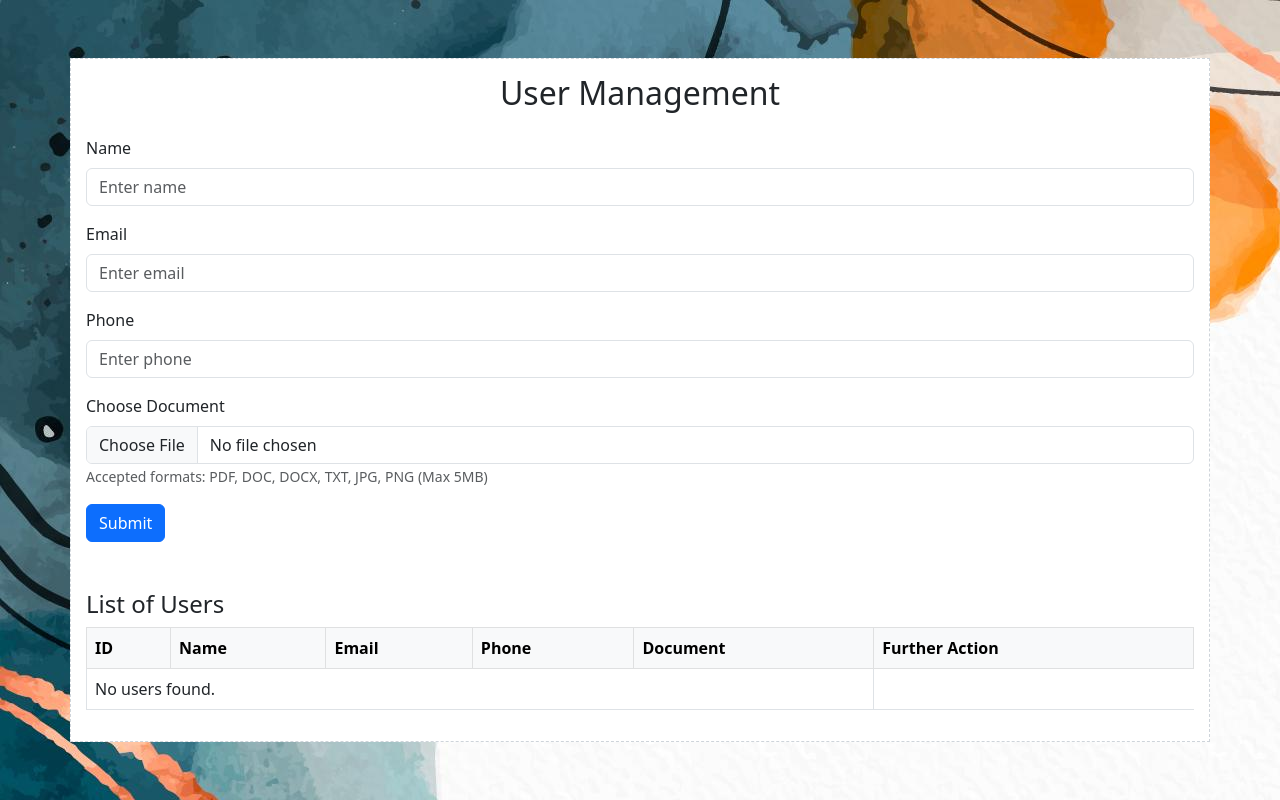
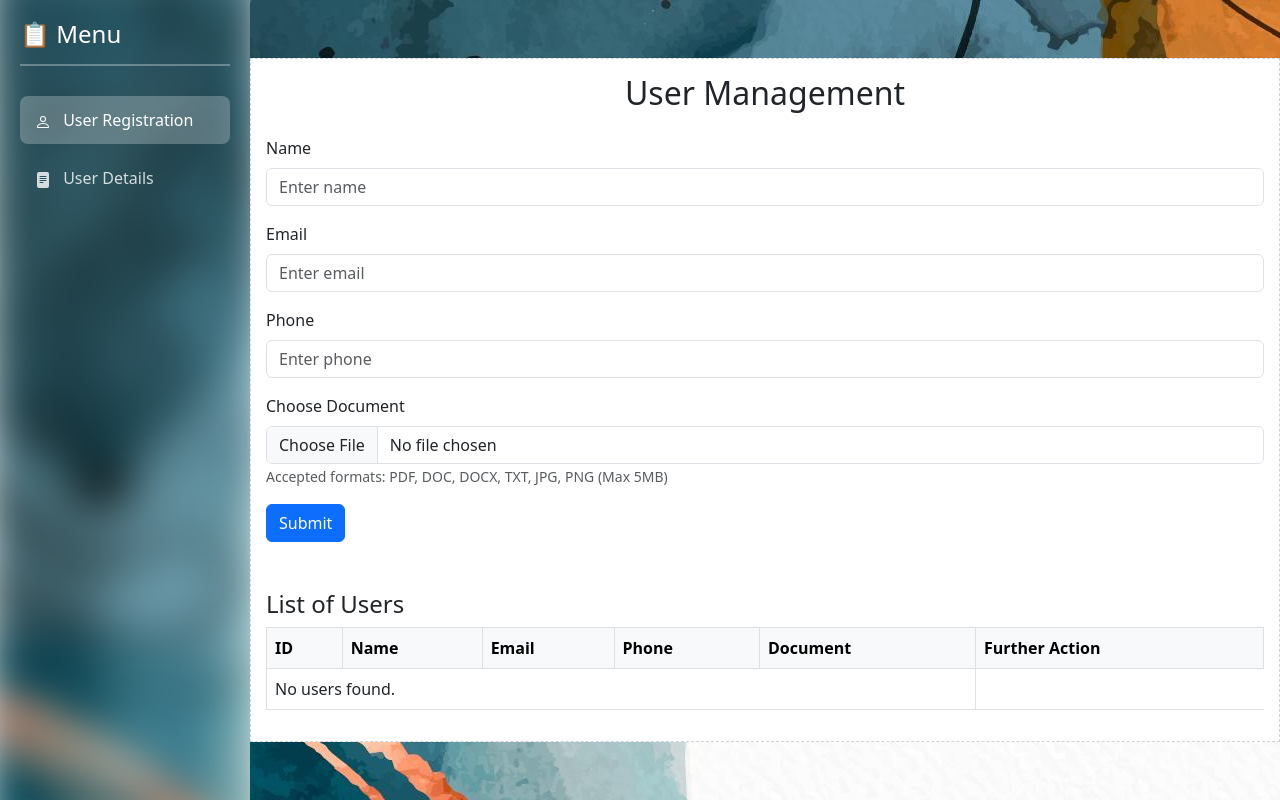
Before and after one commit to Sabujdeep/CRUD-php, a PHP site: page / in a window 1280 px wide. Run offline with PHP 8.4, Linux system fonts and the light colour scheme; data that the repository does not hold is empty.

Commit message:
Added side bar

```diff
--- a/index.php
+++ b/index.php
@@ -1,5 +1,6 @@
 <?php
 include "db_connection.php";  // Connecting to the databawse
+// include "sidebar.php"
 ?>
 
 <!DOCTYPE html>
@@ -14,11 +15,98 @@ include "db_connection.php";  // Connecting to the databawse
       rel="stylesheet"
     />
     <link rel="stylesheet" href="./Styles/style.css">
+  <style>
+    .sidebar {
+    position: fixed;
+    top: 0;
+    left: 0;
+    height: 100vh;
+    width: 250px;
+    padding: 20px;
+    z-index: 1000;
+    overflow: hidden;
+}
+
+.sidebar::before {
+    content: "";
+    position: absolute;
+    inset: 0;
+    background-image: url(./Styles/bg.jpg);
+    /* background-size: cover; */
+    /* background-position: center; */
+    filter: blur(20px);
+    transform: scale(1.1); /* prevent edge blur cut */
+    z-index: -1;
+}
+
+      .sidebar h3 {
+        color: white;
+        font-size: 1.5rem;
+        margin-bottom: 30px;
+        padding-bottom: 15px;
+        border-bottom: 2px solid rgba(255,255,255,0.3);
+      }
+
+      .sidebar .nav-link {
+        color: rgba(255,255,255,0.8);
+        padding: 12px 15px;
+        margin-bottom: 10px;
+        border-radius: 8px;
+        transition: all 0.3s ease;
+        font-weight: 500;
+      }
+
+      .sidebar .nav-link:hover {
+        background: rgba(255,255,255,0.2);
+        color: white;
+        transform: translateX(5px);
+      }
+
+      .sidebar .nav-link.active {
+        background: rgba(255,255,255,0.25);
+        color: white;
+      }
+
+      .mainContainer {
+        margin-left: 250px;
+      }
+
+      @media (max-width: 768px) {
+        .sidebar {
+          width: 100%;
+          height: auto;
+          position: relative;
+        }
+
+        .mainContainer {
+          margin-left: 0;
+        }
+      }
+  </style>
   </head>
   <body>
+    <!-- SIDEBAR -->
+    <div class="sidebar">
+      <h3>📋 Menu</h3>
+      <nav class="nav flex-column">
+        <a class="nav-link active" href="#registration">
+          <svg width="16" height="16" fill="currentColor" class="me-2" viewBox="0 0 16 16">
+            <path d="M8 8a3 3 0 1 0 0-6 3 3 0 0 0 0 6zm2-3a2 2 0 1 1-4 0 2 2 0 0 1 4 0zm4 8c0 1-1 1-1 1H3s-1 0-1-1 1-4 6-4 6 3 6 4zm-1-.004c-.001-.246-.154-.986-.832-1.664C11.516 10.68 10.289 10 8 10c-2.29 0-3.516.68-4.168 1.332-.678.678-.83 1.418-.832 1.664h10z"/>
+          </svg>
+          User Registration
+        </a>
+        <a class="nav-link" href="#userlist">
+          <svg width="16" height="16" fill="currentColor" class="me-2" viewBox="0 0 16 16">
+            <path d="M12 0H4a2 2 0 0 0-2 2v12a2 2 0 0 0 2 2h8a2 2 0 0 0 2-2V2a2 2 0 0 0-2-2zM5 4h6a.5.5 0 0 1 0 1H5a.5.5 0 0 1 0-1zm-.5 2.5A.5.5 0 0 1 5 6h6a.5.5 0 0 1 0 1H5a.5.5 0 0 1-.5-.5zM5 8h6a.5.5 0 0 1 0 1H5a.5.5 0 0 1 0-1zm0 2h3a.5.5 0 0 1 0 1H5a.5.5 0 0 1 0-1z"/>
+          </svg>
+          User Details
+        </a>
+      </nav>
+    </div>
+
 <div class="mainContainer">
       <div class="container mt-15">
-      <h2 class="mb-4 txtDes">User Management</h2>
+      <h2 class="mb-4 txtDes" id="registration">User Management</h2>
 
       <!-- CREATE/UPDATE FORM -->
       <form id="userForm" method="POST" action="operations.php" enctype="multipart/form-data" >
@@ -79,7 +167,7 @@ include "db_connection.php";  // Connecting to the databawse
 
 
       <!-- TABLE (READ & DELETE) -->
-      <div class="mt-5">
+      <div class="mt-5" id="userlist">
         <h4>List of Users</h4>
         <table class="table table-bordered">
           <thead class="table-light">
@@ -153,5 +241,65 @@ $conn->close();
       </div>
     </div>
 </div>
+<!-- <?php
+session_start();
+$alert = $_SESSION['alert'] ?? null;
+unset($_SESSION['alert']);
+?> -->
+<?php if ($alert): ?>
+<script src="https://cdn.jsdelivr.net/npm/sweetalert2@11"></script>
+<script>
+Swal.fire({
+    icon: '<?= $alert['type'] ?>',
+    title: '<?= $alert['title'] ?>',
+    text: '<?= addslashes($alert['message']) ?>',
+    confirmButtonColor: '#0d6efd'
+});
+
+document.querySelectorAll('.deleteUser').forEach(function(btn) {
+    btn.addEventListener('click', function(e) {
+        e.preventDefault();
+        let userId = this.dataset.id;
+
+        Swal.fire({
+            title: 'Are you sure?',
+            text: "This action cannot be undone!",
+            icon: 'warning',
+            showCancelButton: true,
+            confirmButtonColor: '#dc3545', // red
+            cancelButtonColor: '#6c757d',  // gray
+            confirmButtonText: 'Yes, delete it!'
+        }).then((result) => {
+            if (result.isConfirmed) {
+                // Redirect to delete action
+                window.location.href = 'operations.php?delete_id=' + userId;
+            }
+        });
+    });
+});
+</script>
+<?php endif; ?>
+
+<script>
+  // Smooth scroll and active link handling
+  document.querySelectorAll('.sidebar .nav-link').forEach(link => {
+    link.addEventListener('click', function(e) {
+      e.preventDefault();
+
+      // Remove active class from all links
+      document.querySelectorAll('.sidebar .nav-link').forEach(l => l.classList.remove('active'));
+
+      // Add active class to clicked link
+      this.classList.add('active');
+
+      // Smooth scroll to section
+      const targetId = this.getAttribute('href');
+      document.querySelector(targetId).scrollIntoView({
+        behavior: 'smooth',
+        block: 'start'
+      });
+    });
+  });
+</script>
   </body>
 </html>
--- /dev/null
+++ b/sidebar.php
@@ -0,0 +1,6 @@
+<div class="sidebar">
+  <h4 class="text-center text-white mt-3">Admin Panel</h4>
+  <a href="dashboard.php">Dashboard</a>
+  <a href="register_user.php">User Registration</a>
+  <a href="view_users.php">View Users</a>
+</div>
```
Also changed, not shown: dashboard.php (added, +20 -0 lines), extras/loginVald.php (added, +27 -0 lines), login.php (added, +47 -0 lines), loginVald.js (added, +36 -0 lines), operations.php (+14 -0 lines), Styles/style.css (line endings or trailing spaces), uploads/1767595822_img2.jpg (added).
